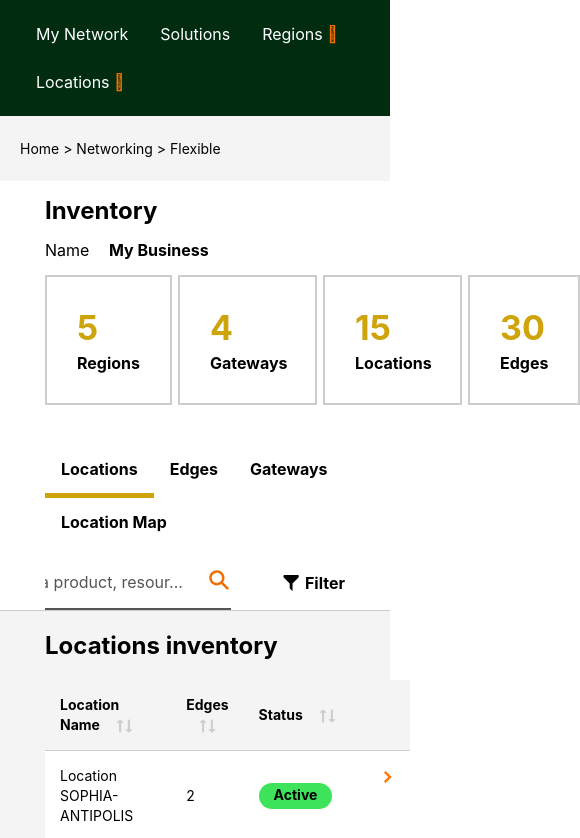
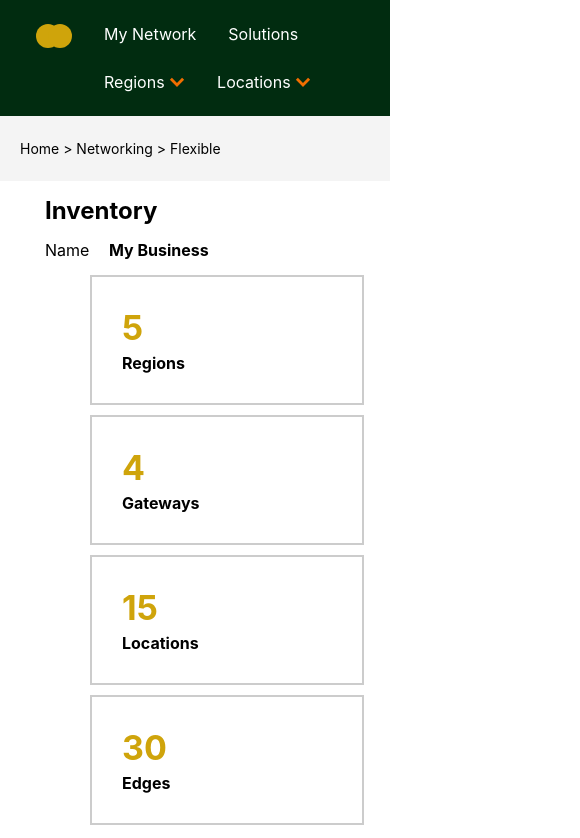
Before and after one commit to Hamakomi/ProjetWebS6, a plain HTML site: page POKE/index.html in a window 390 px wide. Shown: the top 838 px of the page, 580 px wide, since content can reach past the window. Drawn offline with Linux system fonts and the light colour scheme.

Commit message:
POKE : Début responsive mobile

```diff
--- a/POKE/index.html
+++ b/POKE/index.html
@@ -22,15 +22,17 @@
 
     <!-- DEBUT HTML NAVBAR - PAS TOUCHER -->
 
+
     <header>
 
         <div id="top-bar">
             <div class="navbar">
+                <a> <img src="../HELP/icone/icone_site.svg" alt="logo site"> </a>
                 <a href="#home">My Network</a>
                 <a href="#news">Solutions</a>
                 <div class="dropdown">
                     <button class="dropbtn">Regions
-                        <i class="fa fa-caret-down"></i>
+                        <img src="../HELP/icone/fleche_verticale.svg"></i>
                     </button>
                     <div class="dropdown-content">
                         <a href="#">Link 1</a>
@@ -40,7 +42,7 @@
                 </div>
                 <div class="dropdown">
                     <button class="dropbtn">Locations
-                        <i class="fa fa-caret-down"></i>
+                        <img src="../HELP/icone/fleche_verticale.svg"></i>
                     </button>
                     <div class="dropdown-content">
                         <a href="#">Link 1</a>
--- a/POKE/script.js
+++ b/POKE/script.js
@@ -28,7 +28,6 @@ locationMap.addEventListener("click", function () {
 }
 );
 
-
 function updateSelection(selected) {
     for (let i = 0; i < lines.length; i++) {
         if (lines[i].classList.contains("line--active") && lines[i].id !== selected) {
@@ -48,9 +47,6 @@ function updateSelection(selected) {
         lines[3].classList.add("line--active");
     }
 }
-
-
-
 
 function choixNavbar(nouveauChoix) {
     if (nouveauChoix == "locations" || nouveauChoix == "edges" || nouveauChoix == "gateways" || nouveauChoix == "locationMap") {
--- a/POKE/style.css
+++ b/POKE/style.css
@@ -39,17 +39,18 @@ body *{
     width: 100%;
 }
 
-.table *{
+.table * {
     border-collapse: collapse;
     gap: 5px;
 }
 
-th img{
+th img {
     padding-left: 10px;
     vertical-align: middle;
 }
 
-td, th{
+td,
+th {
     padding: 15px;
     width: 30%;
 }
@@ -59,7 +60,7 @@ td, th{
     height: 50px;
 }
 
-.table thead{
+.table thead {
     background-color: var(--light-grey);
     text-align: left;
 }
@@ -76,34 +77,35 @@ thead {
     background-color: var(--light-grey);
 }
 
-.status{
+.status {
     padding: 2px 15px 4px 15px;
     font-weight: 700;
     border-radius: 60px;
     width: fit-content;
 }
 
-.status--active{
+.status--active {
     background-color: var(--active);
 }
 
-.status--inactive{
+.status--inactive {
     background-color: var(--inactive);
     color: var(--white);
 }
 
-.status--degraded{
+.status--degraded {
     background-color: var(--degraded);
 }
 
-td:has(.button), #button-col{
+td:has(.button),
+#button-col {
     width: 10%;
     display: flex;
     justify-content: center;
     align-items: center;
 }
 
-.button img{
+.button img {
     padding: 0;
     vertical-align: middle;
 }
@@ -151,8 +153,9 @@ td:has(.button), #button-col{
 
 #navbar {
     overflow: hidden;
-    margin-top : 40px;
+    margin-top: 40px;
 }
+
 #navbar a:hover {
     cursor: pointer;
 }
@@ -250,9 +253,11 @@ td:has(.button), #button-col{
     vertical-align: middle;
     height: 12px;
 }
+
 .line_select {
     height: 5px;
 }
+
 .line--active {
     background-color: var(--header-color);
 }
@@ -264,7 +269,7 @@ td:has(.button), #button-col{
     flex-direction: row;
 }
 
-#search_container > div {
+#search_container>div {
     display: flex;
     justify-content: center;
     align-items: center;
@@ -276,16 +281,16 @@ td:has(.button), #button-col{
 ::placeholder {
     font-weight: 400;
     font-size: 16px;
-    color : #555555;
+    color: #555555;
 }
 
 #search_bar {
     font-weight: 400;
     font-size: 16px;
-    color : #555555;
+    color: #555555;
     height: 24px;
-    width : 230px;
-    border : none;
+    width: 230px;
+    border: none;
 }
 
 #search_bar:focus {
@@ -308,6 +313,57 @@ td:has(.button), #button-col{
 #filtre {
     cursor: pointer;
 }
+
 #filtre img {
     margin-right: 4px;
 }
+
+@media only screen and (max-width: 480px) {
+    .info {
+        display: block;
+        gap: 2%;
+    }
+
+    .rect {
+        border: solid 2px var(--grey);
+        width: 70%;
+        padding: 30px;
+        margin-bottom: 10px;
+        margin-left: 15%;
+    }
+
+    #navbar ul {
+        list-style-type: none;
+        margin: 0;
+        padding: 0;
+        overflow: hidden;
+        display: block;
+    }
+
+    #navbar li {
+        float: none;
+        width: 100%;
+        border-top: solid 1px var(--grey);
+    }
+
+    #navbar li:last-child {
+        border-bottom: solid 1px var(--grey);
+    }
+
+    #search_container {
+        float: none;
+        height: 55px;
+        display: block;
+        flex-direction: none;
+        margin-top : 20px;
+    }
+
+    #search_container>div {
+        display: block;
+        justify-content: center;
+        align-items: center;
+        font-weight: 700;
+        font-size: 16px;
+        margin-left: 25px;
+    }
+}
```
